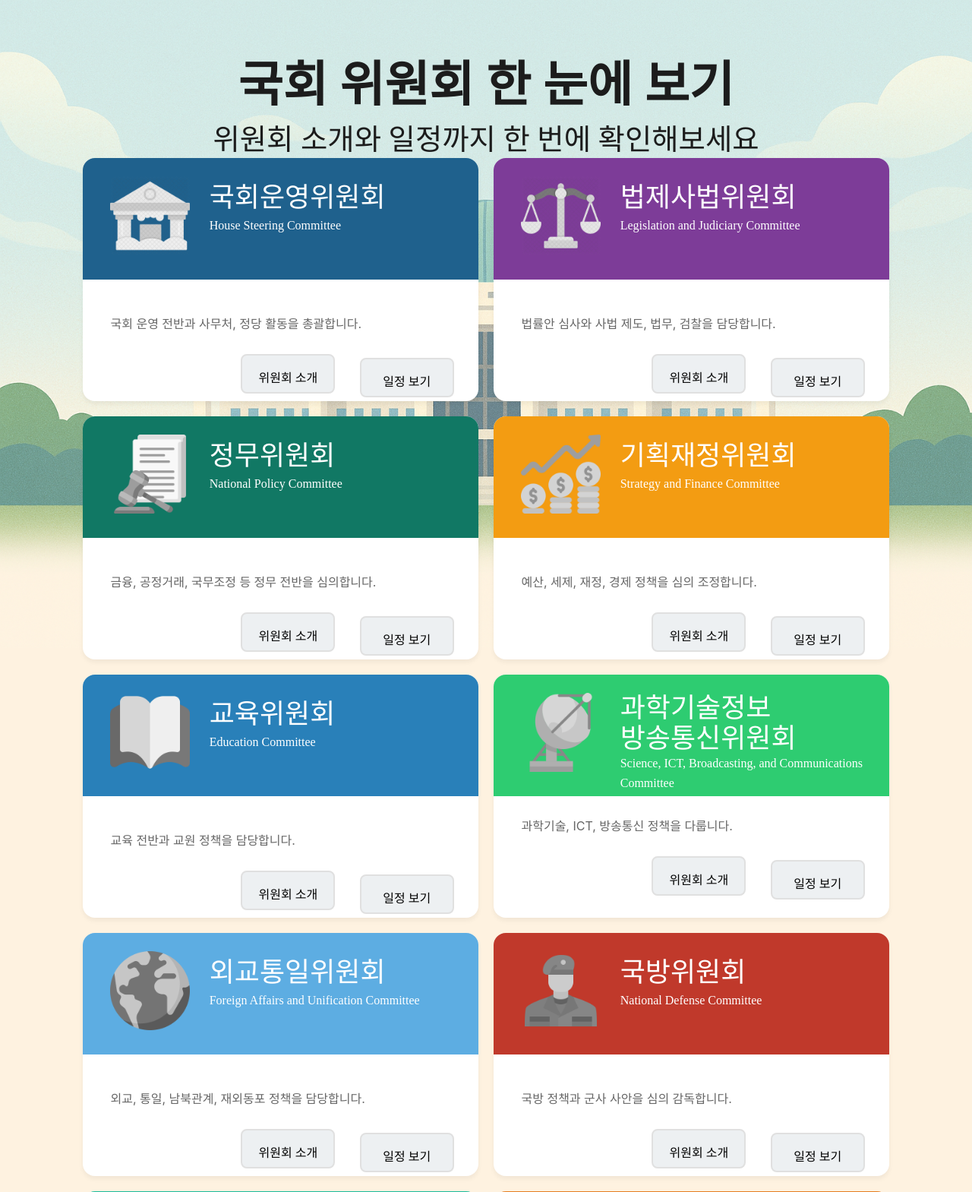
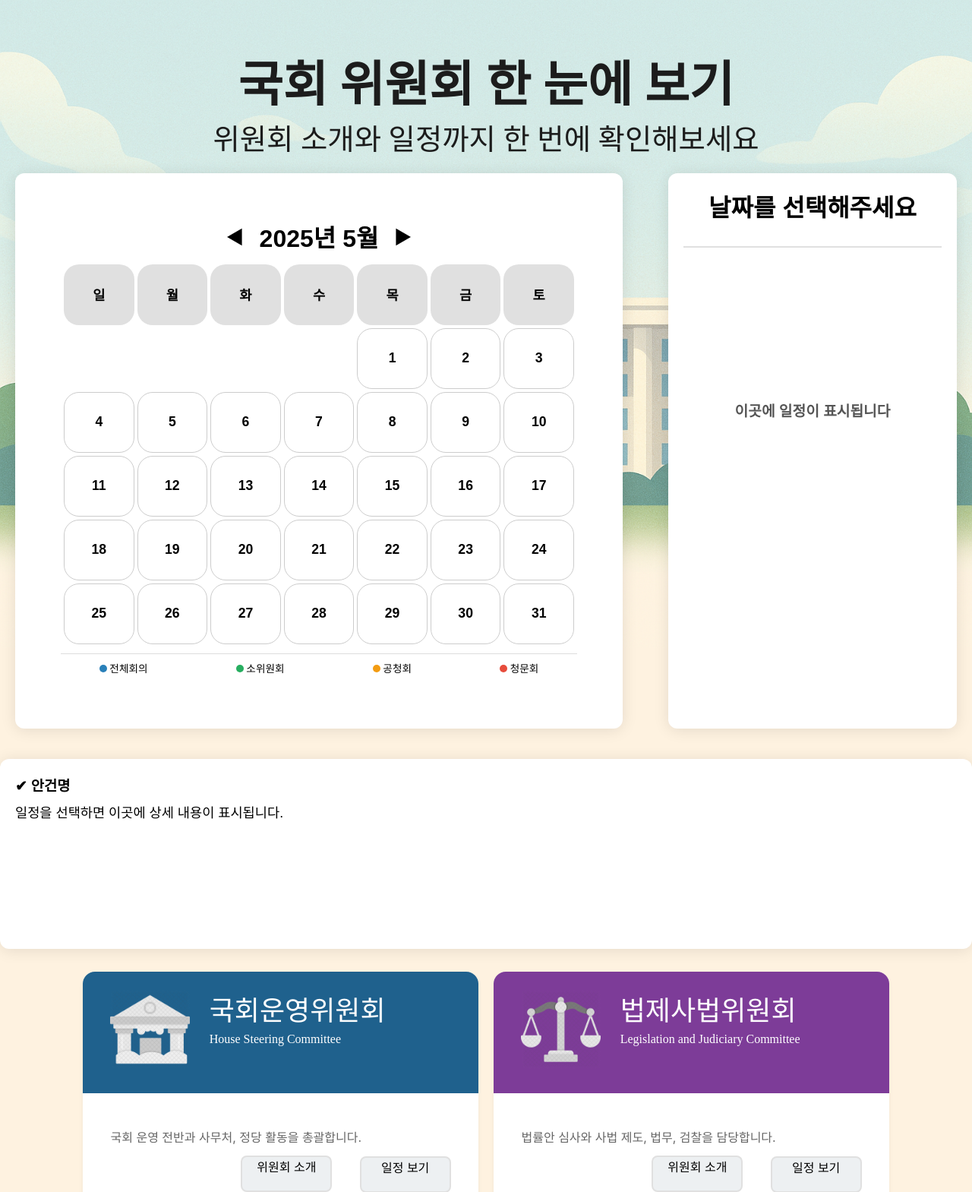
Before and after one commit to leehosung-edu/oao-dashborad, a FastAPI app: page / in a window 1280 px wide. Shown: the top 1569 px of the page at 76% size. Run offline with FastAPI, Linux system fonts and the light colour scheme; data that the repository does not hold is empty.

Commit message:
[ADD] 캘린더 추가

```diff
--- a/app/templates/index.html
+++ b/app/templates/index.html
@@ -5,6 +5,7 @@
     <meta name="viewport" content="width=device-width, initial-scale=1.0">
     <title>OaO</title>
     <link rel="stylesheet" href="{{ url_for('static', path='css/index.css') }}">
+    <link rel="stylesheet" href="/static/css/calendar.css" />
     <link
         rel="apple-touch-icon"
         sizes="180x180"
@@ -35,6 +36,38 @@
                 <p id="text1">국회 위원회 한 눈에 보기</p>
                 <p id="text2">위원회 소개와 일정까지 한 번에 확인해보세요</p>
             </div>
+            <!-- 달력 + 일정 카드 -->
+            <div class="calendar-container">
+                <div class="calendar-section card">
+                <div class="calendar-header">
+                    <!-- 월 이동 버튼 -->
+                    <button id="prevMonthBtn">◀</button>
+                    <span id="monthYear">2025년 5월</span>
+                    <button id="nextMonthBtn">▶</button>
+                </div>
+                <div class="calendar-grid" id="calendarGrid"></div>
+
+                <!-- 달력 내부 색상 -->
+                <div class="legend-container in-calendar">
+                    <span><span class="dot General"></span> 전체회의</span>
+                    <span><span class="dot Small"></span> 소위원회</span>
+                    <span><span class="dot Public"></span> 공청회</span>
+                    <span><span class="dot Hearing"></span> 청문회</span>
+                </div>
+                </div>
+
+                <!-- 일정 리스트 카드 -->
+                <div class="schedule-section card">
+                <div id="selectedDate">날짜를 선택해주세요</div>
+                <ul id="scheduleList">
+                    <li>이곳에 일정이 표시됩니다</li>
+                </ul>
+                </div>
+            </div>
+            <div class="agendaContainer-main agenda-container card ">
+            <h3>✔ 안건명</h3>
+            <p id="agendaDetail">일정을 선택하면 이곳에 상세 내용이 표시됩니다.</p>
+             </div>
             <div class="committe_container">
 
                 <div id="HSC" class="committe_baseset">
@@ -184,8 +217,14 @@
         </div>
     </main>
 
+    <footer class="main-footer">
+    &copy OAO
+  </footer>
 
     <script src="https://cdn.jsdelivr.net/npm/chart.js"></script>
     <script src="{{ url_for('static', path='js/index.js') }}" defer></script>
+
+
+  <script src="/static/js/calendar.js"></script>
 </body>
 </html>
```
Also changed, not shown: app/templates/calendar.html (+4 -4 lines).
